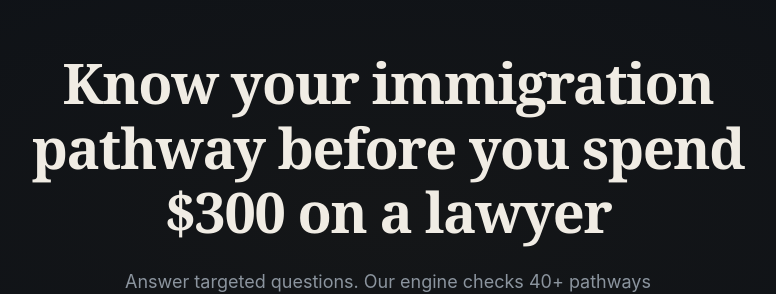
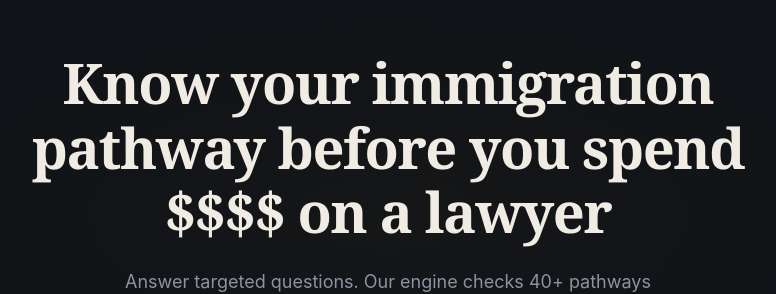
Before and after one commit to Zoriyonz/visa-wise, a Next.js app: page / in a window 1280 px wide. Shown: the part 146-440 px from the top of the page, without its empty margins (252-1028 px from the left). Built offline with nearby package versions, Linux system fonts and the light colour scheme.

Commit message:
chore: update hero headline pricing copy
Co-Authored-By: Claude Sonnet 4.6 <noreply@anthropic.com>

```diff
--- a/src/app/page.tsx
+++ b/src/app/page.tsx
@@ -28,7 +28,7 @@ export default function Home() {
         <div className="pointer-events-none absolute inset-0" style={{ background: "radial-gradient(ellipse 70% 50% at 50% 45%, rgba(201,146,42,0.04), transparent)" }} />
         <div className="relative z-10 mx-auto max-w-3xl text-center">
           <h1 className="display-font text-[36px] font-bold leading-[1.15] tracking-tight md:text-[56px]">
-            Know your immigration pathway before you spend $300 on a lawyer
+            Know your immigration pathway before you spend $$$$ on a lawyer
           </h1>
           <p className="mx-auto mt-6 max-w-xl text-lg leading-relaxed text-[#8b949e]">
             Answer targeted questions. Our engine checks 40+ pathways against published IRCC and USCIS rules — not AI guesswork.
```
